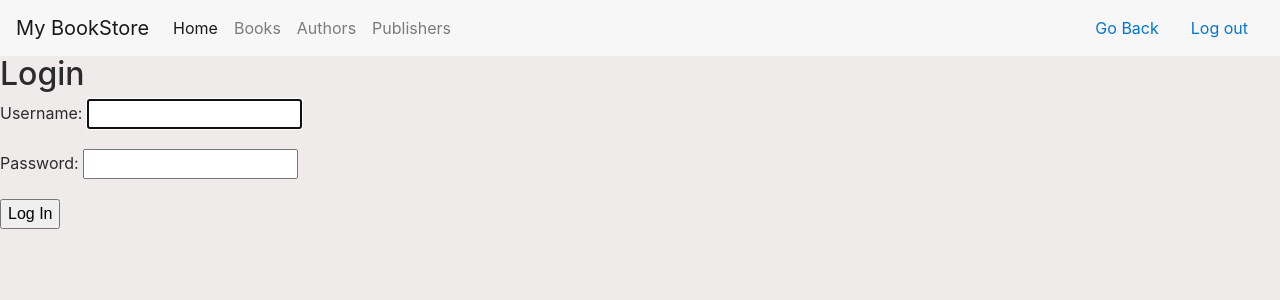
After one commit to Stivi7/Django-BookStore-app, a Django app: page /login/ in a window 1280 px wide. The commit adds this page. Shown: the top 300 px of the page. Run offline with Django 3.2, Linux system fonts and the light colour scheme; some libraries are stand-ins or nearby versions.

Commit message:
creating Register, Login

```diff
--- a/bookstore/settings.py
+++ b/bookstore/settings.py
@@ -128,3 +128,5 @@ STATIC_ROOT = os.path.join(BASE_DIR, 'staticfiles')
 #     'django.template.loaders.app_directories.Loader',
 # )
 SECURE_PROXY_SSL_HEADER = ('HTTP_X_FORWARDED_PROTO', 'https')
+
+LOGIN_REDIRECT_URL = 'index'
--- a/bookstore/urls.py
+++ b/bookstore/urls.py
@@ -15,11 +15,14 @@ Including another URLconf
 """
 from django.conf.urls import url, include
 from django.contrib import admin
+from django.contrib.auth import views as auth_views
 
 app_name = 'library'
 
 urlpatterns = [
     url(r'^admin/', admin.site.urls),
     url(r'^home/', include('library.urls', namespace='library')),
-    url(r'^', include('library.urls'))
+    url(r'^', include('library.urls')),
+    url(r'^login/$', auth_views.login, name='login'),
+    url(r'^logout/$', auth_views.logout, name='logout'),
 ]
--- a/library/middleware.py
+++ b/library/middleware.py
@@ -8,5 +8,5 @@ class NavigationMiddleware(MiddlewareMixin):
             request.nxt = request.GET.get('next', '')
 
     def process_template_response(self, request, response):
-        response.context_data['next'] = request.nxt
-        return response
+            response.context_data['next'] = request.nxt
+            return response
--- a/library/static/library/main.css
+++ b/library/static/library/main.css
@@ -20,3 +20,7 @@ h1 {
 li {
     list-style: none;
 }
+
+ol {
+    font-size: 20px;
+}
--- a/library/templates/library/author_list.html
+++ b/library/templates/library/author_list.html
@@ -1,7 +1,7 @@
 {% extends 'partials/base.html' %}
 {% block content %}
-<div class="container">
-<div class="text-center">
+<div class="container text-center">
+<div>
 <h1>Authors</h1>
 
 <a href="{% url 'library:add' %}?next={{ request.path }}">
--- a/library/templates/library/book_list.html
+++ b/library/templates/library/book_list.html
@@ -11,7 +11,7 @@
 <div class="wrapper">
 <ol class="list-group text-center">
     {% for book in books%}
-    <li class="active">{{book.title}}
+    <li class="list_padd">{{book.title}}
 
             <div>
             <a href="{% url 'library:book-update' book.id%}?next={{ request.path }}">
--- a/library/templates/library/publisher_list.html
+++ b/library/templates/library/publisher_list.html
@@ -10,7 +10,7 @@
 <div class="wrapper">
 <ol class="list-group text-center">
     {% for publisher in publishers %}
-    <li id={{publisher.id}}><a href="{% url 'library:publisher_details' publisher.id %}?next={{ request.path }}">{{publisher.publisher_name}}</a>
+    <li id={{publisher.id}} class="list_padd"><a href="{% url 'library:publisher_details' publisher.id %}?next={{ request.path }}">{{publisher.publisher_name}}</a>
         <a href="{% url 'library:modify_pub' publisher.id%}?next={{ request.path }}">
             <button class="btn btn-default btn-primary btn-sm">Modify</button>
         </a>
--- a/library/templates/partials/header.html
+++ b/library/templates/partials/header.html
@@ -33,5 +33,6 @@
 
               </ul>
               <a class="nav-link pull-left" href="{{ next }}">Go Back</a>
+              <a class="nav-link pull-left" href="{% url 'logout' %}">Log out</a>
             </div>
           </nav>
--- /dev/null
+++ b/library/templates/registration/login.html
@@ -0,0 +1,9 @@
+{% extends 'partials/base.html' %}
+{% block content%}
+<h2>Login</h2>
+<form method="post">
+    {% csrf_token %}
+    {{ form.as_p }}
+    <button type="submit">Log In</button>
+</form>
+{% endblock %}
```
Also changed, not shown: library/templates/registration/logged_out.html (added, +14 -0 lines).
